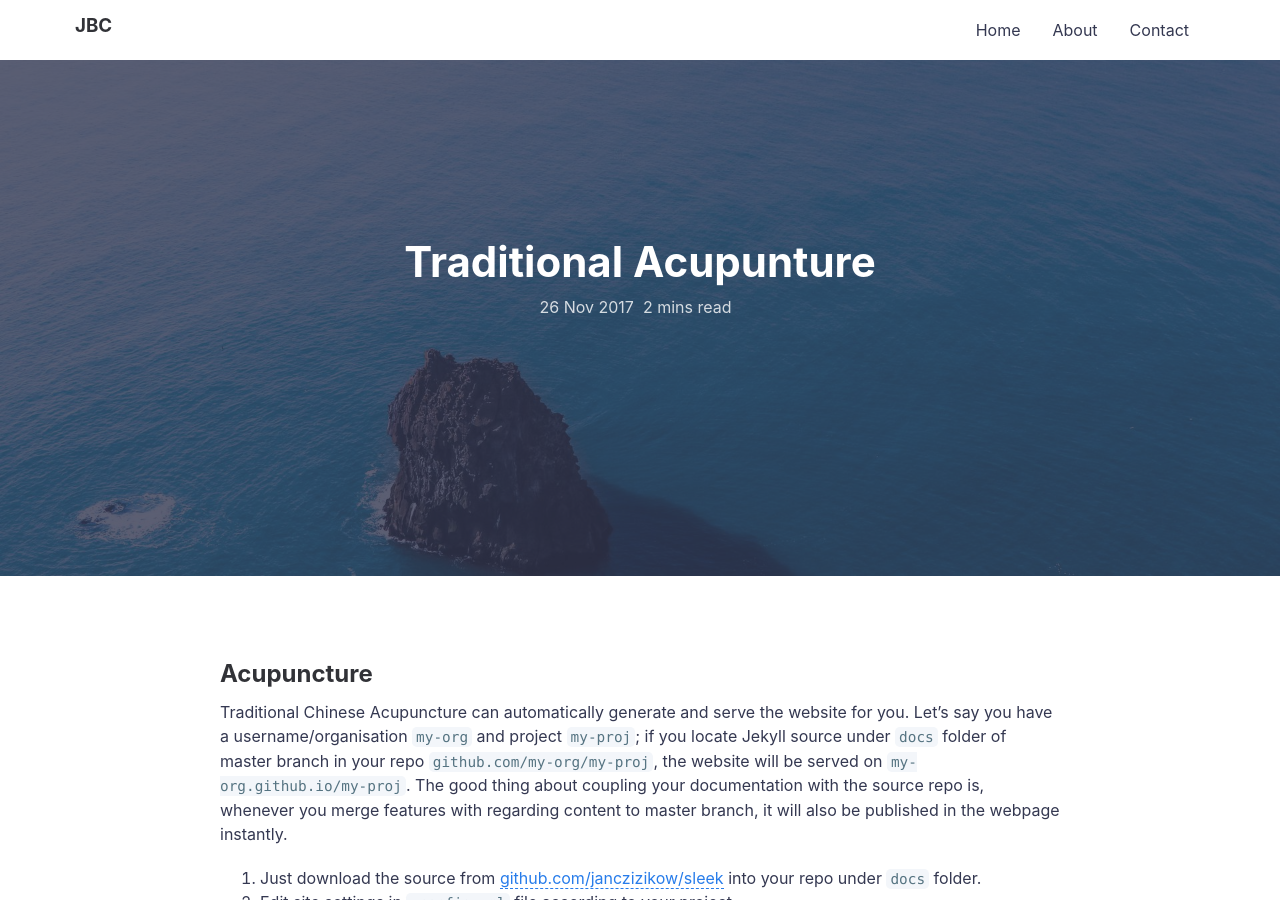
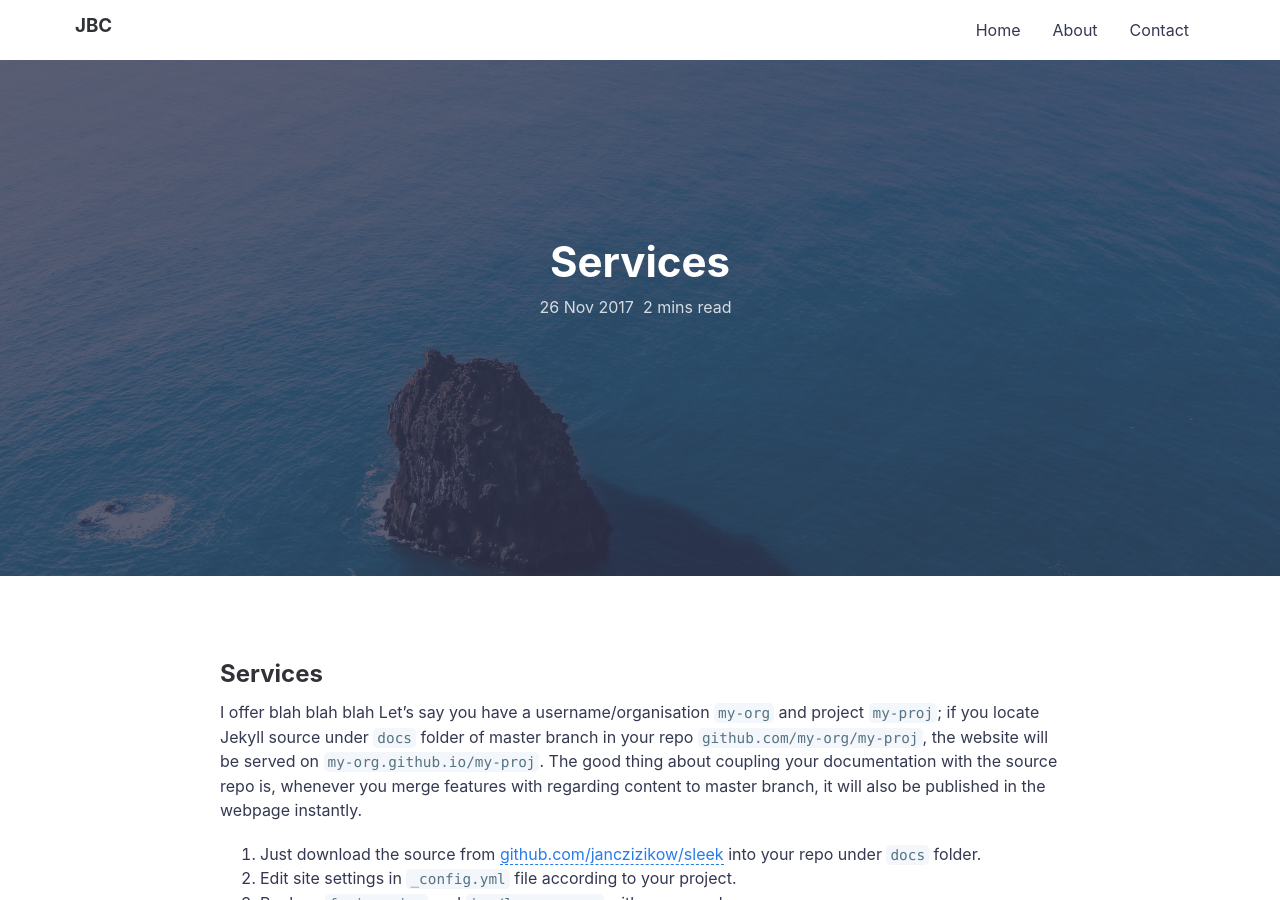
Before and after one commit to jabber99/jabber99.github.io, a Jekyll site: the page built from _posts/2017-11-26-getting-started.md, in a window 1280 px wide and 900 px high. Built offline with Jekyll 4.4.1, drawn with Linux system fonts in a browser that asks for light colours; comment, search, counter and statistics services are not loaded.

Commit message:
Update 2017-11-26-getting-started.md

```diff
--- a/_posts/2017-11-26-getting-started.md
+++ b/_posts/2017-11-26-getting-started.md
@@ -1,12 +1,12 @@
 ---
 layout: post
-title: Traditional Acupunture
+title: Services
 featured-img: sleek
 ---
 
-## Acupuncture
+## Services
 
-Traditional Chinese Acupuncture can automatically generate and serve the website for you.
+I offer blah blah blah
 Let's say you have a username/organisation `my-org` and project `my-proj`; if you locate Jekyll source under `docs` folder of master branch in your repo `github.com/my-org/my-proj`, the website will be served on `my-org.github.io/my-proj`.
 The good thing about coupling your documentation with the source repo is, whenever you merge features with regarding content to master branch, it will also be published in the webpage instantly.
 
```
